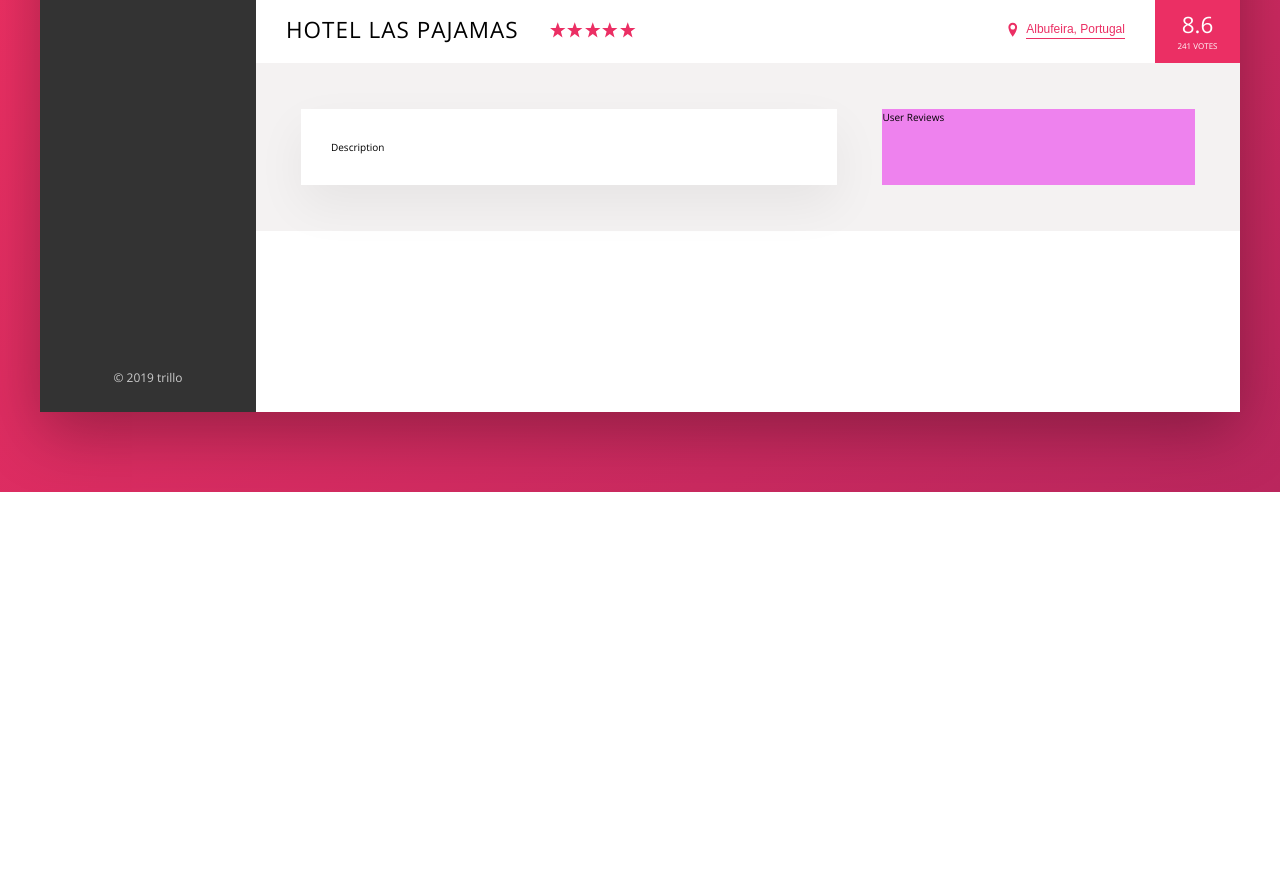
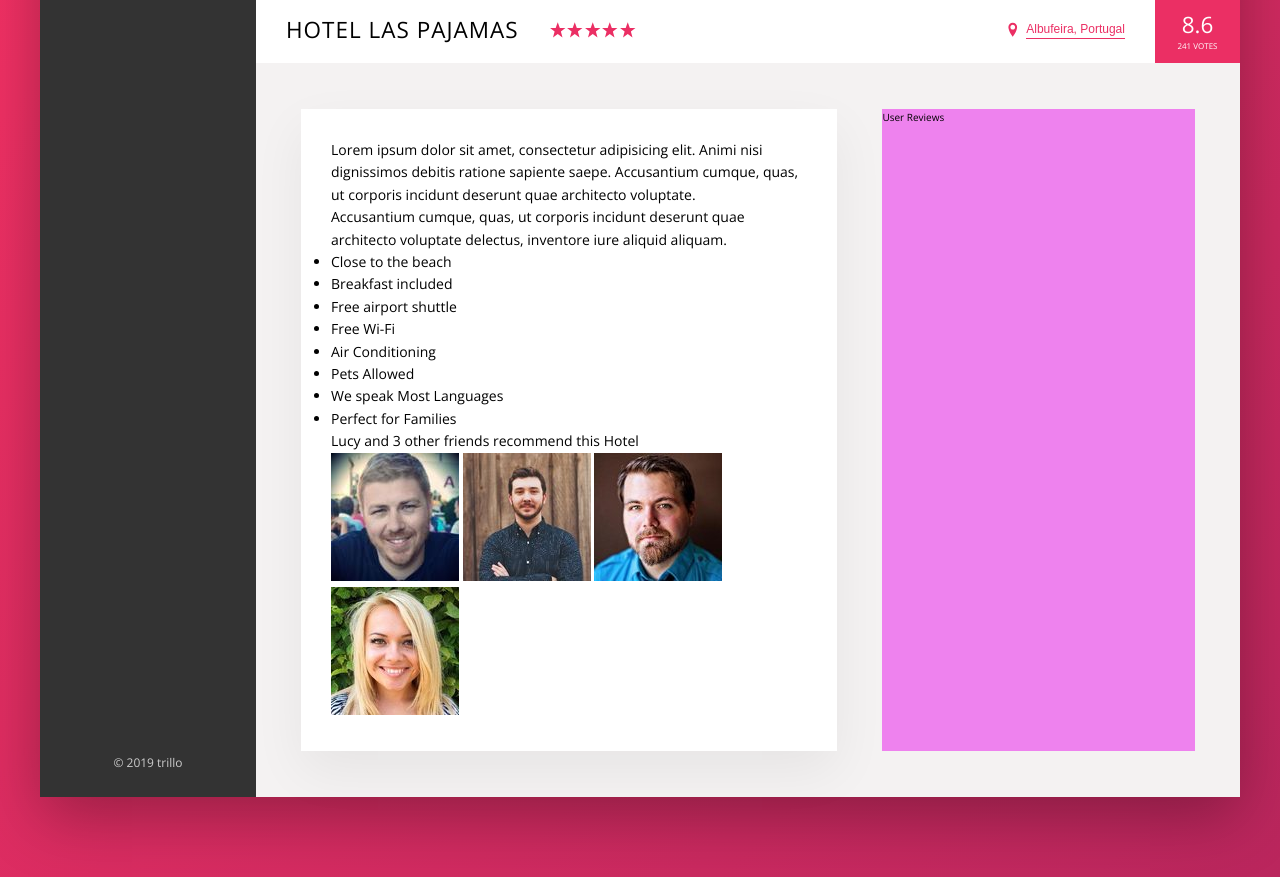
Before and after one commit to SimasDei/trillo-sass, a website: page index.html in a window 1280 px wide. Shown: the part 538-1415 px from the top of the page. Before the commit the page ends 1030 px from the top, so only its background shows below. Drawn offline with nearby package versions, Linux system fonts and the light colour scheme.

Commit message:
add description markup

```diff
--- a/index.html
+++ b/index.html
@@ -152,7 +152,69 @@
 
           <div class="detail">
             <div class="description">
-              Description
+              <p class="paragraph">
+                Lorem ipsum dolor sit amet, consectetur adipisicing elit. Animi
+                nisi dignissimos debitis ratione sapiente saepe. Accusantium
+                cumque, quas, ut corporis incidunt deserunt quae architecto
+                voluptate.
+              </p>
+              <p class="paragraph">
+                Accusantium cumque, quas, ut corporis incidunt deserunt quae
+                architecto voluptate delectus, inventore iure aliquid aliquam.
+              </p>
+              <ul class="list">
+                <li class="list__item">
+                  Close to the beach
+                </li>
+                <li class="list__item">
+                  Breakfast included
+                </li>
+                <li class="list__item">
+                  Free airport shuttle
+                </li>
+                <li class="list__item">
+                  Free Wi-Fi
+                </li>
+                <li class="list__item">
+                  Air Conditioning
+                </li>
+                <li class="list__item">
+                  Pets Allowed
+                </li>
+                <li class="list__item">
+                  We speak Most Languages
+                </li>
+                <li class="list__item">
+                  Perfect for Families
+                </li>
+              </ul>
+              <div class="recommend">
+                <p class="recommend__count">
+                  Lucy and 3 other friends recommend this Hotel
+                </p>
+                <div class="recommend__friends">
+                  <img
+                    src="img/user-3.jpg"
+                    alt="Friend"
+                    class="recommend__photo"
+                  />
+                  <img
+                    src="img/user-4.jpg"
+                    alt="Friend"
+                    class="recommend__photo"
+                  />
+                  <img
+                    src="img/user-5.jpg"
+                    alt="Friend"
+                    class="recommend__photo"
+                  />
+                  <img
+                    src="img/user-6.jpg"
+                    alt="Friend"
+                    class="recommend__photo"
+                  />
+                </div>
+              </div>
             </div>
             <div class="user-reviews">
               User Reviews
--- a/sass/_layout.scss
+++ b/sass/_layout.scss
@@ -33,8 +33,6 @@
 .hotel-view {
   background-color: #fff;
   flex: 1;
-
-  height: 80rem;
 }
 
 .legal {
@@ -57,6 +55,7 @@
   padding: 3rem;
   flex: 0 0 60%;
   margin-right: 4.5rem;
+  font-size: 1.4rem;
 }
 
 .user-reviews {
```
Also changed, not shown: css/style.css.
